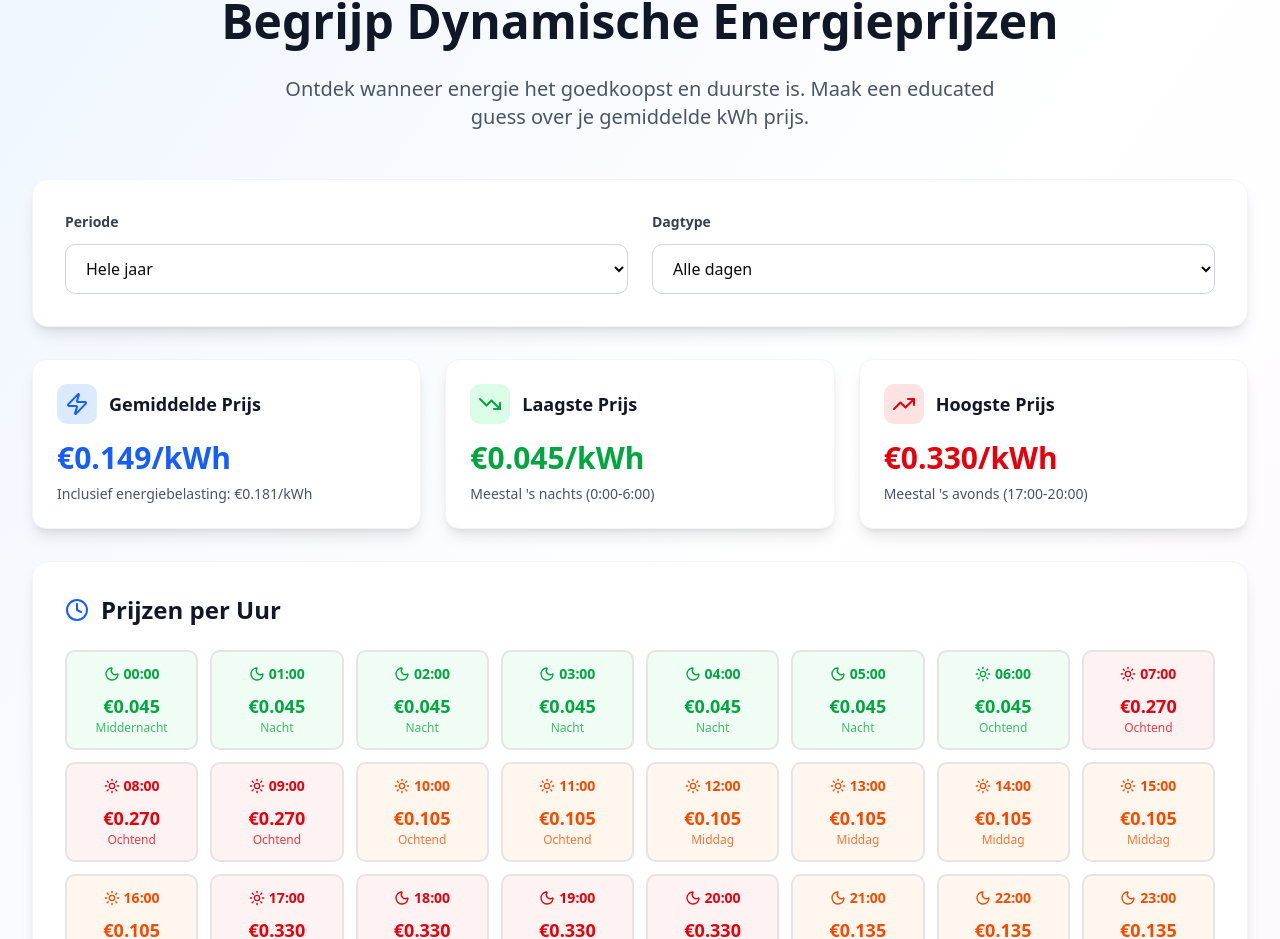
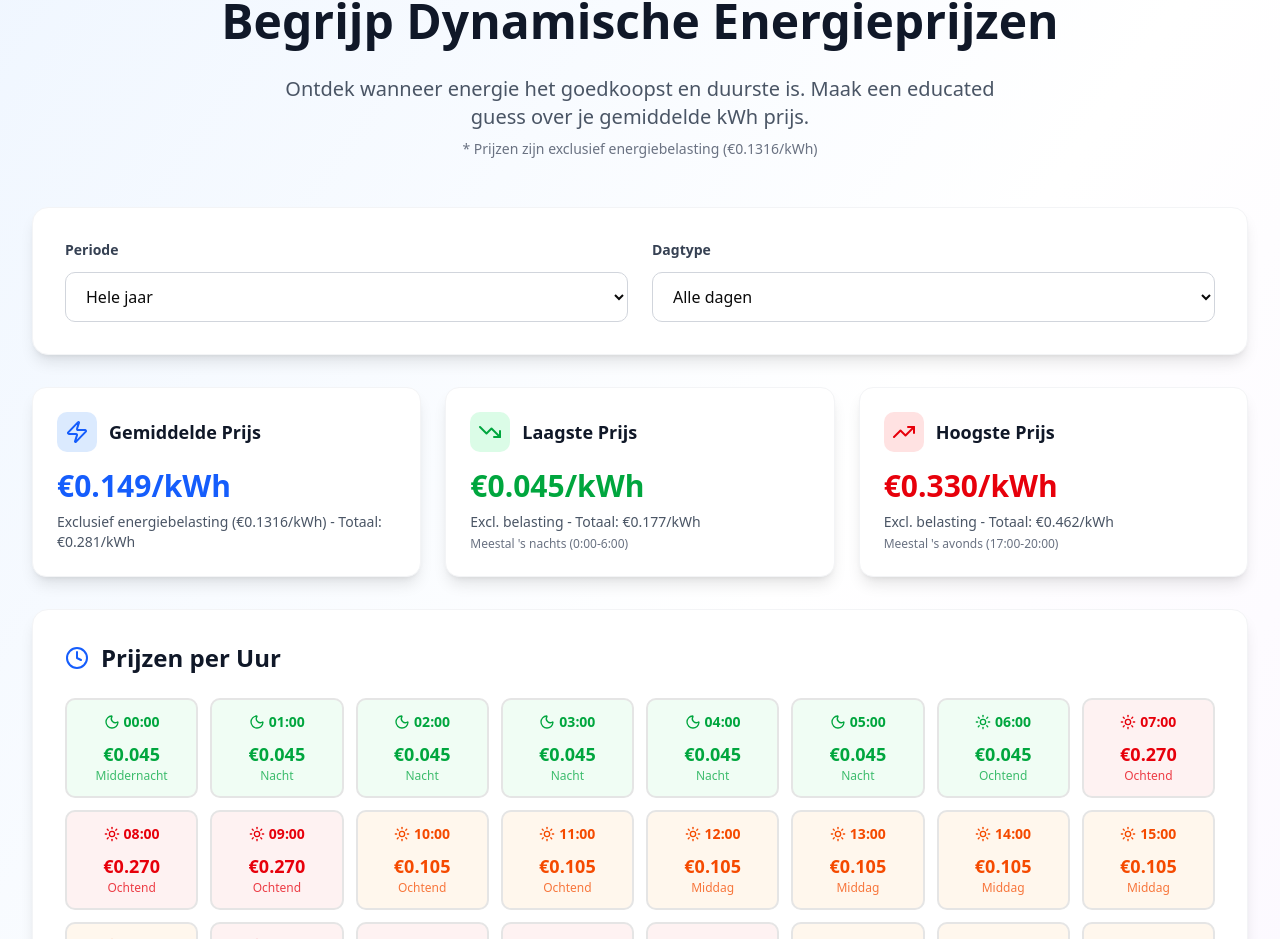
Before and after one commit to jjscholtes/energievergelijker, a Next.js app: page / in a window 1280 px wide. Shown: the part 1602-2541 px from the top of the page. Built offline with nearby package versions, Linux system fonts and the light colour scheme.

Commit message:
💰 Clarify energy tax in pricing: Show that prices are exclusive of €0.1316/kWh energy tax

```diff
--- a/src/components/DynamicPricingInsight.tsx
+++ b/src/components/DynamicPricingInsight.tsx
@@ -151,6 +151,10 @@ export function DynamicPricingInsight() {
           </h2>
           <p className="text-xl text-gray-600 max-w-3xl mx-auto">
             Ontdek wanneer energie het goedkoopst en duurste is. Maak een educated guess over je gemiddelde kWh prijs.
+            <br />
+            <span className="text-sm text-gray-500 mt-2 block">
+              * Prijzen zijn exclusief energiebelasting (€0.1316/kWh)
+            </span>
           </p>
         </div>
 
@@ -205,7 +209,7 @@ export function DynamicPricingInsight() {
               €{averagePrice.toFixed(3)}/kWh
             </p>
             <p className="text-sm text-gray-600 mt-2">
-              Inclusief energiebelasting: €{(averagePrice * 1.21).toFixed(3)}/kWh
+              Exclusief energiebelasting (€0.1316/kWh) - Totaal: €{(averagePrice + 0.1316).toFixed(3)}/kWh
             </p>
           </div>
 
@@ -220,6 +224,9 @@ export function DynamicPricingInsight() {
               €{minPrice.toFixed(3)}/kWh
             </p>
             <p className="text-sm text-gray-600 mt-2">
+              Excl. belasting - Totaal: €{(minPrice + 0.1316).toFixed(3)}/kWh
+            </p>
+            <p className="text-xs text-gray-500 mt-1">
               Meestal 's nachts (0:00-6:00)
             </p>
           </div>
@@ -235,6 +242,9 @@ export function DynamicPricingInsight() {
               €{maxPrice.toFixed(3)}/kWh
             </p>
             <p className="text-sm text-gray-600 mt-2">
+              Excl. belasting - Totaal: €{(maxPrice + 0.1316).toFixed(3)}/kWh
+            </p>
+            <p className="text-xs text-gray-500 mt-1">
               Meestal 's avonds (17:00-20:00)
             </p>
           </div>
```
